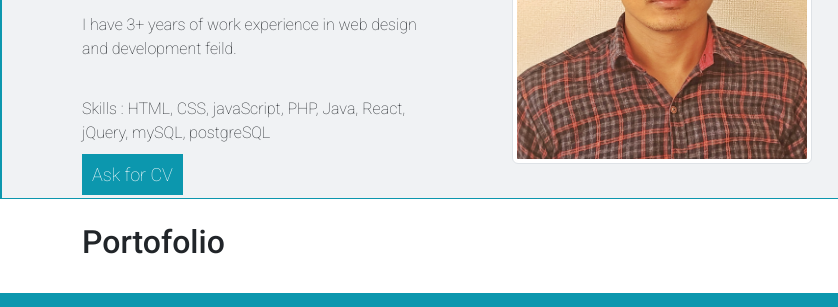
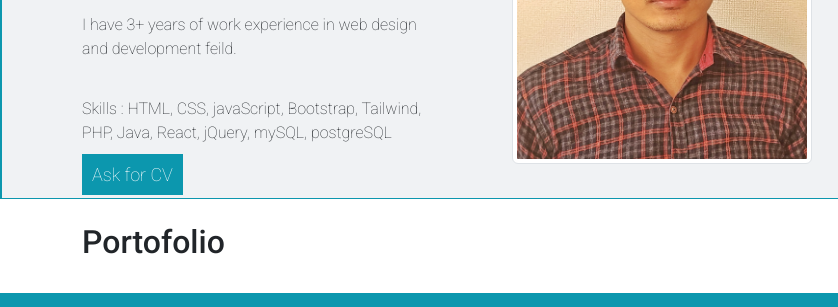
Before and after one commit to shamsherkc1993/latest_personal_profile_JS, a plain HTML site: page index.html in a window 1280 px wide. Shown: the part 491-798 px from the top of the page, 0-838 px from the left. Drawn offline with Linux system fonts and the light colour scheme.

Commit message:
Update index.html

```diff
--- a/index.html
+++ b/index.html
@@ -38,7 +38,7 @@
           <p>Hello, I’m a software engineer from Kathmandu, Nepal currently living in Tokyo, Japan.
             I hold a master degree of computer science. </p>
           <p class="personal-info-inside-padder">I have 3+ years of work experience in web design and development feild. </p>
-          <p>Skills : HTML, CSS, javaScript, PHP, Java, React, jQuery, mySQL, postgreSQL </p>
+          <p>Skills : HTML, CSS, javaScript, Bootstrap, Tailwind, PHP, Java, React, jQuery, mySQL, postgreSQL </p>
           <a href="https://www.linkedin.com/in/shamsher-kc-50437b166/" class="askcv main-button">Ask for CV</a>
         </div>
         <div class="col-sm-4 shamsher-image">
```
